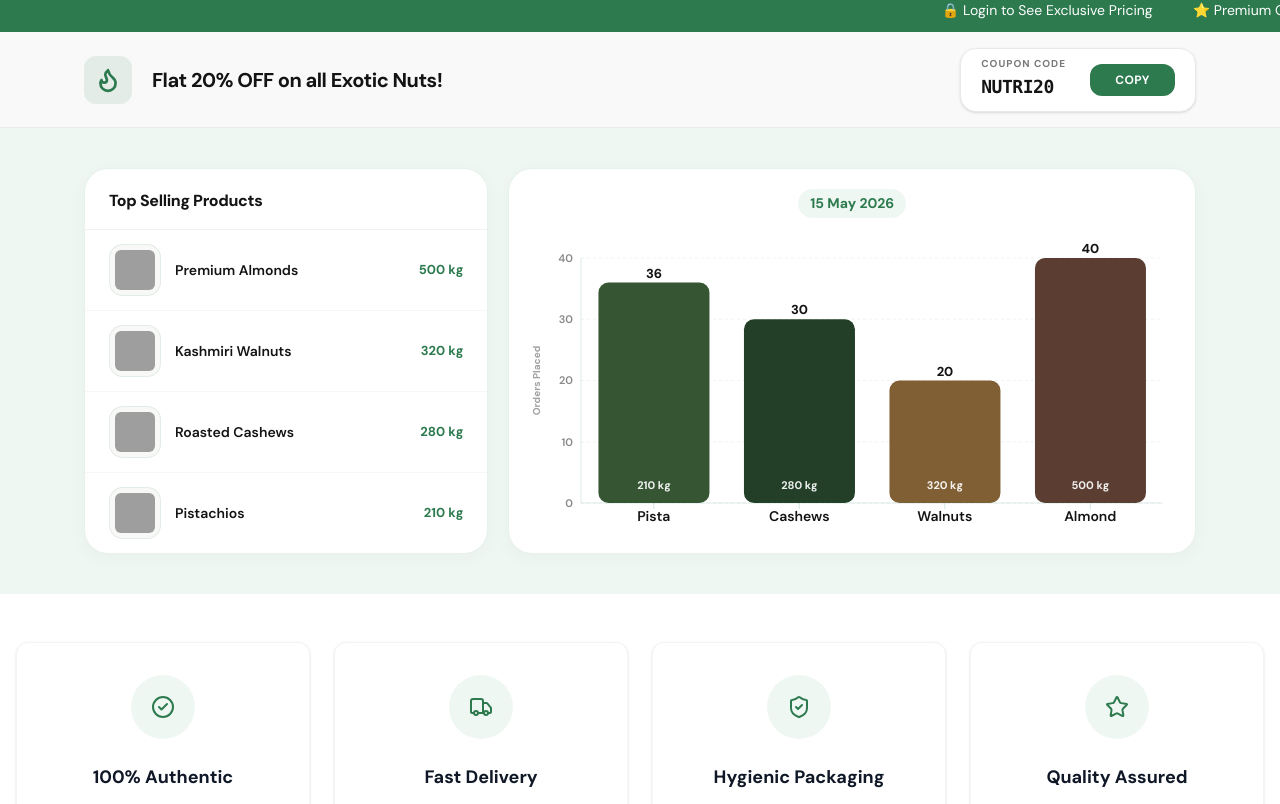
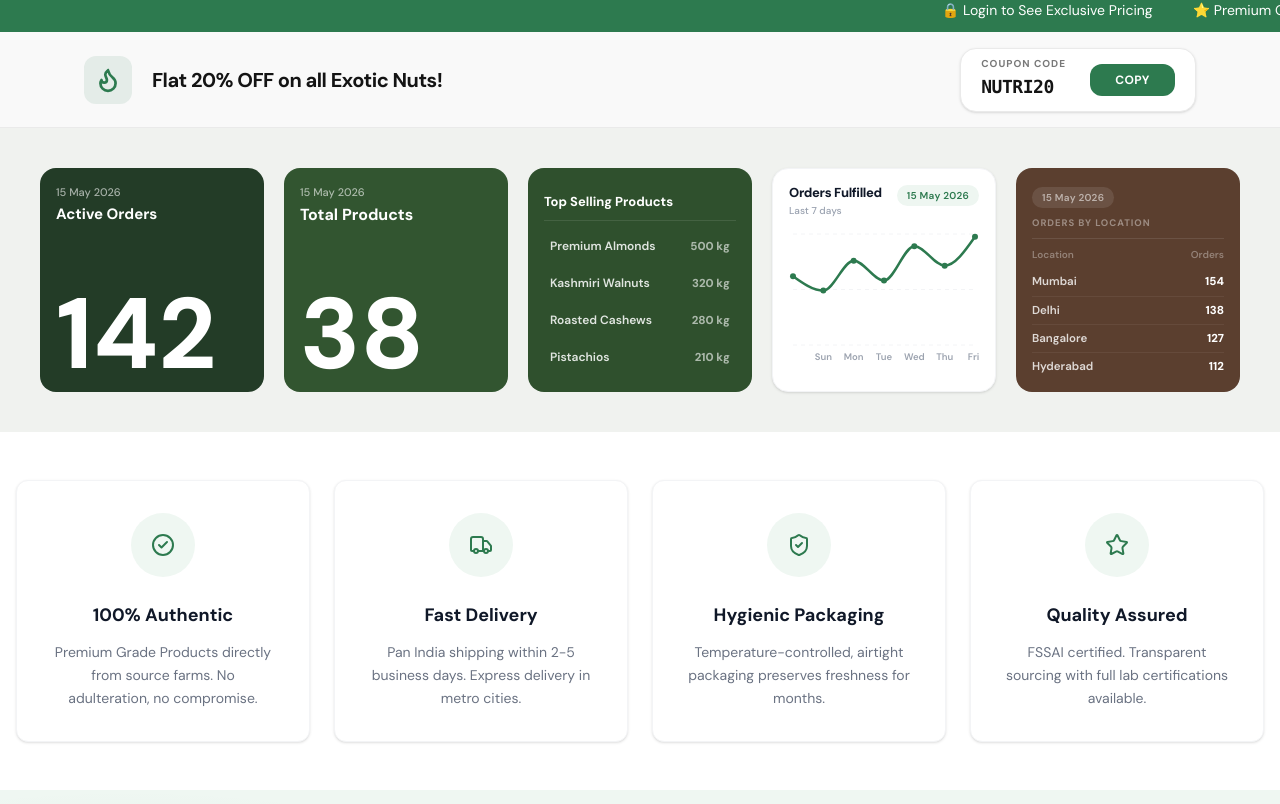
Before and after one commit to ipsitatech/New-Nutritiva, a React (Vite) app in the folder frontend/: page / in a window 1280 px wide. Shown: the part 876-1680 px from the top of the page. Built offline with nearby package versions, Linux system fonts and the light colour scheme; grey boxes are pictures that could not be loaded.

Commit message:
Stats Dashboard

```diff
--- a/frontend/src/components/StatsDashboard.jsx
+++ b/frontend/src/components/StatsDashboard.jsx
@@ -1,155 +1,273 @@
-import { useState } from "react";
 import {
-  BarChart,
-  Bar,
-  XAxis,
-  YAxis,
-  ResponsiveContainer,
-  LabelList,
-  Cell,
-  CartesianGrid,
+  LineChart, Line, XAxis, YAxis, Tooltip,
+  ResponsiveContainer, CartesianGrid,
 } from "recharts";
-
-// Import product images
-import almonds from "../assets/product_imgs/almonds.png";
-import walnuts from "../assets/product_imgs/walnuts.png";
-import cashews from "../assets/product_imgs/mixed_dryfruit.png"; // Using mixed for cashews as proxy
-import pistachios from "../assets/product_imgs/pistachios.png";
+import almondImg from "../assets/product_imgs/almonds.png";
+import walnutImg from "../assets/product_imgs/walnuts.png";
+import cashewImg from "../assets/product_imgs/cashews_bowl.png";
+import pistachioImg from "../assets/product_imgs/pistachios.png";
 
 /* ─────────────────────────────────────────────
    DATA
 ───────────────────────────────────────────── */
 
-const NUT_DATA = [
-  { name: "Pista",   orders: 36, kg: 210, color: "#355533" },
-  { name: "Cashews", orders: 30, kg: 280, color: "#233F28" },
-  { name: "Walnuts", orders: 20, kg: 320,  color: "#815F35" },
-  { name: "Almond",  orders: 40, kg: 500, color: "#5B3E31" },
+const today = new Date();
+const fmt = (d) =>
+  d.toLocaleDateString("en-GB", { day: "numeric", month: "short", year: "numeric" });
+const TODAY_STR = fmt(today);
+
+const ORDERS_DATA = (() => {
+  const base = [124, 98, 152, 116, 178, 143, 195];
+  return base.map((v, i) => {
+    const d = new Date(today);
+    d.setDate(d.getDate() - (6 - i));
+    return { day: d.toLocaleDateString("en-GB", { weekday: "short" }), orders: v };
+  });
+})();
+
+const ACTIVE_ORDERS = 142;
+const TOTAL_PRODUCTS = 38;
+
+const LOCATION_DATA = [
+  { city: "Mumbai",    orders: 154 },
+  { city: "Delhi",     orders: 138 },
+  { city: "Bangalore", orders: 127 },
+  { city: "Hyderabad", orders: 112 },
+  { city: "Chennai",   orders: 98  },
+  { city: "Pune",      orders: 84  },
+  { city: "Ahmedabad", orders: 67  },
+  { city: "Kolkata",   orders: 54  },
 ];
 
 const TOP_PRODUCTS = [
-  { name: "Premium Almonds",  qty: "500 kg", img: almonds },
-  { name: "Kashmiri Walnuts", qty: "320 kg", img: walnuts },
-  { name: "Roasted Cashews",  qty: "280 kg", img: cashews },
-  { name: "Pistachios",       qty: "210 kg", img: pistachios },
+  { name: "Premium Almonds",  qty: "500 kg", img: almondImg },
+  { name: "Kashmiri Walnuts", qty: "320 kg", img: walnutImg },
+  { name: "Roasted Cashews",  qty: "280 kg", img: cashewImg },
+  { name: "Pistachios",       qty: "210 kg", img: pistachioImg },
 ];
 
 /* ─────────────────────────────────────────────
-   SOLID ROUNDED BAR
+   DATE BADGE
 ───────────────────────────────────────────── */
 
-function SolidBar(props) {
-  const { x, y, width, height, color } = props;
-  if (!height || height <= 0) return null;
-  const r = Math.min(10, width / 2);
+function DateBadge({ light }) {
   return (
-    <rect
-      x={x} y={y} width={width} height={height}
-      rx={r} ry={r}
-      fill={color}
-    />
+    <span
+      className={`inline-block text-[10px] font-semibold px-2.5 py-[3px] rounded-full tracking-wide self-start shrink-0 ${
+        light ? "bg-[#eef6f1] text-[#2d7a4f]" : "bg-white/10 text-white/55"
+      }`}
+    >
+      {TODAY_STR}
+    </span>
   );
 }
 
 /* ─────────────────────────────────────────────
-   TOP SELLING PRODUCTS CARD
+   TOOLTIP
 ───────────────────────────────────────────── */
 
-function TopProductCard() {
+function SalesTooltip({ active, payload, label }) {
+  if (!active || !payload?.length) return null;
   return (
-    <div className="sd-card sd-top-card">
-      <div className="sd-top-header">
-        <h2 className="sd-top-title">Top Selling Products</h2>
-      </div>
-      <ul className="sd-product-list">
-        {TOP_PRODUCTS.map((p) => (
-          <li key={p.name} className="sd-product-row">
-            <div className="sd-product-icon">
-              <img src={p.img} alt={p.name} className="w-10 h-10 object-cover rounded-md" />
-            </div>
-            <span className="sd-product-row-name">{p.name}</span>
-            <span className="sd-product-row-qty">{p.qty}</span>
-          </li>
-        ))}
-      </ul>
+    <div className="bg-white border border-gray-100 rounded-lg py-1.5 px-2.5 shadow-lg">
+      <p className="text-[9px] text-gray-400 font-semibold mb-0.5">{label}</p>
+      <p className="text-[11px] font-extrabold text-[#2d7a4f]">{payload[0].value} orders</p>
     </div>
   );
 }
 
 /* ─────────────────────────────────────────────
-   BAR CHART CARD
+   CARD SHELL — shared wrapper
 ───────────────────────────────────────────── */
 
-function NutBarChart() {
-  const today = new Date();
-  const dateStr = today.toLocaleDateString("en-GB", {
-    day: "numeric", month: "short", year: "numeric",
-  });
+function Card({ bg, children, className = "", square = false }) {
+  return (
+    <div
+      className={`rounded-2xl p-4 flex flex-col min-h-0 overflow-hidden w-full ${square ? 'aspect-square' : 'h-full'} ${bg} ${className}`}
+    >
+      {children}
+    </div>
+  );
+}
 
+/* ─────────────────────────────────────────────
+   COL 1 — ACTIVE ORDERS
+───────────────────────────────────────────── */
+
+function ActiveOrdersCard() {
   return (
-    <div className="sd-card sd-chart-card">
-      <div className="sd-chart-header">
-        <span className="sd-date-label">{dateStr}</span>
+    <Card bg="bg-[#233C27]" square>
+      <div className="flex flex-col items-start w-full shrink-0">
+        <p className="text-[11px] font-medium text-white/60">{TODAY_STR}</p>
+        <p className="text-[15px] font-bold text-white mt-0.5">Active Orders</p>
       </div>
-      <div className="sd-chart-wrap">
-        <ResponsiveContainer width="100%" height="100%">
-          <BarChart
-            data={NUT_DATA}
-            margin={{ top: 32, right: 20, left: 20, bottom: 8 }}
-            barCategoryGap="12%"
+      <div className="flex-1 flex items-end justify-start min-h-0 w-full mt-2">
+        <p className="text-[80px] lg:text-[100px] font-extrabold text-white leading-none  -mb-2">
+          {ACTIVE_ORDERS}
+        </p>
+      </div>
+    </Card>
+  );
+}
+
+/* ─────────────────────────────────────────────
+   COL 2 — TOTAL PRODUCTS LISTED
+───────────────────────────────────────────── */
+
+function TotalProductsCard() {
+  return (
+    <Card bg="bg-[#325530]" square>
+      <div className="flex flex-col items-start w-full shrink-0">
+        <p className="text-[11px] font-medium text-white/60">{TODAY_STR}</p>
+        <p className="text-md font-bold text-white mt-0.5">Total Products</p>
+      </div>
+      <div className="flex-1 flex items-end justify-start min-h-0 w-full mt-2">
+        <p className="text-6xl lg:text-[100px] font-extrabold text-white leading-none  -mb-2">
+          {TOTAL_PRODUCTS}
+        </p>
+      </div>
+    </Card>
+  );
+}
+
+/* ─────────────────────────────────────────────
+   COL 3 — TOP SELLING PRODUCTS
+───────────────────────────────────────────── */
+
+function TopSellingCard() {
+  return (
+    <Card bg="bg-[#2F502D]" square>
+      {/* Header */}
+      <div className="shrink-0 mb-2">
+        <p className="text-[13px] font-bold text-white mt-2 mb-2">
+          Top Selling Products
+        </p>
+        <div className="h-px bg-white/10" />
+      </div>
+
+      {/* Product list — evenly fills remaining space */}
+      <ul className="flex flex-col flex-1 min-h-0 justify-around list-none">
+        {TOP_PRODUCTS.map((p) => (
+          <li
+            key={p.name}
+            className="flex items-center gap-2.5 px-1.5 py-1 rounded-xl hover:bg-white/8 transition-colors cursor-default"
           >
-            <CartesianGrid strokeDasharray="3 3" vertical={false} stroke="rgba(45,122,79,0.08)" />
+            {/* Image tile — covers fully */}
+            {/* <div className="w-9 h-9 shrink-0 rounded-xl overflow-hidden bg-white/10">
+              <img
+                src={p.img}
+                alt={p.name}
+                className="w-full h-full object-cover"
+              />
+            </div> */}
+            <p className="flex-1 text-[12px] font-semibold text-white/85 truncate min-w-0 leading-tight">
+              {p.name}
+            </p>
+            <span className="text-[11.5px] font-extrabold text-white/60 shrink-0 tabular-nums">
+              {p.qty}
+            </span>
+          </li>
+        ))}
+      </ul>
+    </Card>
+  );
+}
+
+/* ─────────────────────────────────────────────
+   COL 4 — ORDERS FULFILLED (Line Chart)
+───────────────────────────────────────────── */
+
+function QuickSalesCard() {
+  return (
+    <Card bg="bg-white border border-gray-100 shadow-sm" square>
+      {/* Header */}
+      <div className="flex items-start justify-between shrink-0 mb-3">
+        <div>
+          <p className="text-[13px] font-extrabold text-gray-900 tracking-tight leading-tight">
+            Orders Fulfilled
+          </p>
+          <p className="text-[10px] text-gray-400 font-medium mt-0.5">Last 7 days</p>
+        </div>
+        <DateBadge light />
+      </div>
+
+      {/* Chart — takes remaining height */}
+      <div className="flex-1 min-h-0 w-full">
+        <ResponsiveContainer width="100%" height="100%" minWidth={1} minHeight={1}>
+          <LineChart data={ORDERS_DATA} margin={{ top: 4, right: 4, left: -22, bottom: 0 }}>
+            <CartesianGrid vertical={false} stroke="#f3f4f6" strokeDasharray="4 4" />
             <XAxis
-              dataKey="name"
-              tickLine={{ stroke: "rgba(45,122,79,0.2)" }}
-              axisLine={{ stroke: "rgba(45,122,79,0.15)" }}
-              tick={{ fill: "#141414", fontSize: 14, fontWeight: 600 }}
-              interval={0}
+              dataKey="day"
+              tickLine={false}
+              axisLine={false}
+              tick={{ fill: "#9ca3af", fontSize: 9.5, fontFamily: "inherit", fontWeight: 600 }}
             />
             <YAxis
               tickLine={false}
-              axisLine={{ stroke: "rgba(45,122,79,0.15)" }}
-              tick={{ fill: "rgba(20,20,20,0.5)", fontSize: 11, fontWeight: 600 }}
-              width={40}
-              label={{
-                value: "Orders Placed",
-                angle: -90,
-                position: "insideLeft",
-                offset: -5,
-                style: {
-                  fill: "rgba(20,20,20,0.4)",
-                  fontSize: 10,
-                  fontWeight: 700,
-                  fontFamily: "inherit",
-                  textAnchor: "middle",
-                },
-              }}
+              axisLine={false}
+              tick={{ fill: "#d1d5db", fontSize: 9, fontFamily: "inherit" }}
+              width={26}
             />
-            <Bar
+            <Tooltip
+              content={<SalesTooltip />}
+              cursor={{ stroke: "#2d7a4f", strokeWidth: 1, strokeDasharray: "4 2" }}
+            />
+            <Line
+              type="monotone"
               dataKey="orders"
-              shape={(props) => (
-                <SolidBar {...props} color={NUT_DATA[props.index]?.color ?? "#2D7A4F"} />
-              )}
-              isAnimationActive={true}
-            >
-              {NUT_DATA.map((_, i) => <Cell key={i} />)}
-              <LabelList
-                dataKey="orders"
-                position="top"
-                style={{ fill: "#141414", fontSize: 13, fontWeight: 800, fontFamily: "inherit" }}
-              />
-              <LabelList
-                dataKey="kg"
-                position="insideBottom"
-                offset={14}
-                formatter={(v) => `${v} kg`}
-                style={{ fill: "rgba(255,255,255,0.92)", fontSize: 11, fontWeight: 700, fontFamily: "inherit" }}
-              />
-            </Bar>
-          </BarChart>
+              stroke="#2d7a4f"
+              strokeWidth={2.5}
+              dot={{ r: 3, fill: "#2d7a4f", strokeWidth: 0 }}
+              activeDot={{ r: 5, fill: "#1e5235", strokeWidth: 0 }}
+            />
+          </LineChart>
         </ResponsiveContainer>
       </div>
-    </div>
+    </Card>
+  );
+}
+
+/* ─────────────────────────────────────────────
+   COL 5 — ORDERS BY LOCATION
+───────────────────────────────────────────── */
+
+function LocationCard() {
+  return (
+    <Card bg="bg-[#5B3F2F]" square>
+      {/* Header */}
+      <div className="shrink-0 mb-2">
+        <DateBadge />
+        <p className="text-[9.5px] font-bold tracking-[0.1em] uppercase text-white/40 mt-2 mb-2">
+          Orders by Location
+        </p>
+        <div className="h-px bg-white/10" />
+      </div>
+
+      {/* Table — flex-1 with overflow hidden so it never escapes card */}
+      <div className="flex-1 min-h-0 overflow-hidden">
+        <table className="w-full text-left border-collapse h-full">
+          <thead className="shrink-0">
+            <tr>
+              <th className="pb-1.5 text-[10px] font-semibold text-white/35">Location</th>
+              <th className="pb-1.5 text-[10px] font-semibold text-white/35 text-right">Orders</th>
+            </tr>
+          </thead>
+          <tbody>
+            {LOCATION_DATA.map((l, idx) => (
+              <tr
+                key={l.city}
+                className={idx !== LOCATION_DATA.length - 1 ? "border-b border-white/[0.06]" : ""}
+              >
+                <td className="py-[5px] text-[11.5px] font-semibold text-white/80">{l.city}</td>
+                <td className="py-[5px] text-[11.5px] font-extrabold text-white text-right tabular-nums">
+                  {l.orders}
+                </td>
+              </tr>
+            ))}
+          </tbody>
+        </table>
+      </div>
+    </Card>
   );
 }
 
@@ -159,165 +277,15 @@ function NutBarChart() {
 
 export default function StatsDashboard() {
   return (
-    <>
-      <style>{`
-        @import url('https://fonts.googleapis.com/css2?family=Lora:wght@600;700&family=DM+Sans:wght@400;500;600;700;800&display=swap');
-
-        .sd-root {
-          width: 100%;
-          background: #eff7f2;
-          display: flex;
-          align-items: center;
-          justify-content: center;
-          padding: 40px 16px;
-          font-family: 'DM Sans', sans-serif;
-        }
-
-        .sd-shell {
-          width: 100%;
-          max-width: 290; /* Tailwind max-w-290 equivalent or handled by className */
-        }
-
-        .sd-top-row {
-          display: grid;
-          grid-template-columns: minmax(0, 1fr) minmax(0, 1.7fr);
-          gap: 20px;
-          align-items: stretch;
-        }
-
-        @media (max-width: 900px) {
-          .sd-top-row { grid-template-columns: 1fr; }
-        }
-
-        /* ── Card base ── */
-        .sd-card {
-          background: #ffffff;
-          border: 1px solid rgba(45,122,79,0.1);
-          border-radius: 24px;
-          overflow: hidden;
-          box-shadow: 0 4px 20px rgba(0,0,0,0.03);
-          min-width: 0;
-        }
-
-        /* ── Top Selling Card ── */
-        .sd-top-card {
-          display: flex;
-          flex-direction: column;
-        }
-
-        .sd-top-header {
-          padding: 20px 24px 16px;
-          border-bottom: 1px solid rgba(45,122,79,0.08);
-          flex-shrink: 0;
-        }
-
-        .sd-top-title {
-          font-size: 16px;
-          font-weight: 800;
-          color: #141414;
-          letter-spacing: -0.02em;
-        }
-
-        .sd-product-list {
-          list-style: none;
-          display: flex;
-          flex-direction: column;
-          flex: 1;
-        }
-
-        .sd-product-row {
-          display: flex;
-          align-items: center;
-          gap: 14px;
-          padding: 14px 24px;
-          border-bottom: 1px solid rgba(45,122,79,0.05);
-          transition: background 0.2s;
-          min-width: 0;
-        }
-
-        .sd-product-row:last-child {
-          border-bottom: none;
-        }
-
-        .sd-product-row:hover {
-          background: #eff7f2;
-        }
-
-        .sd-product-icon {
-          width: 52px;
-          height: 52px;
-          flex-shrink: 0;
-          display: flex;
-          align-items: center;
-          justify-content: center;
-          background: #f8f9f7;
-          border-radius: 14px;
-          border: 1px solid rgba(45,122,79,0.1);
-          overflow: hidden;
-        }
-
-        .sd-product-row-name {
-          flex: 1;
-          font-size: 14px;
-          font-weight: 600;
-          color: #141414;
-          white-space: nowrap;
-          overflow: hidden;
-          text-overflow: ellipsis;
-          min-width: 0;
-        }
-
-        .sd-product-row-qty {
-          font-size: 13px;
-          font-weight: 700;
-          color: #2D7A4F;
-          font-variant-numeric: tabular-nums;
-          flex-shrink: 0;
-        }
-
-        /* ── Bar Chart Card ── */
-        .sd-chart-card {
-          display: flex;
-          flex-direction: column;
-          padding: 20px 12px 12px;
-        }
-
-        .sd-chart-header {
-          display: flex;
-          justify-content: center;
-          margin-bottom: 8px;
-          flex-shrink: 0;
-        }
-
-        .sd-date-label {
-          font-family: 'DM Sans', sans-serif;
-          font-size: 14px;
-          font-weight: 700;
-          color: #2D7A4F;
-          background: #eff7f2;
-          padding: 4px 12px;
-          border-radius: 20px;
-        }
-
-        .sd-chart-wrap {
-          flex: 1;
-          height: 200px; /* Reduced height */
-          min-width: 0;
-        }
-
-        @media (max-width: 600px) {
-          .sd-chart-wrap { height: 180px; }
-        }
-      `}</style>
-
-      <div className="sd-root">
-        <div className="sd-shell max-w-290 mx-auto px-6">
-          <div className="sd-top-row">
-            <TopProductCard />
-            <NutBarChart />
-          </div>
-        </div>
+    <div className="min-h-1/2 w-full bg-[#f0f2ef] flex items-center justify-center px-4 md:px-8 lg:px-10 py-10 font-['DM_Sans',sans-serif]">
+      {/* All cards in one row as squares */}
+      <div className="w-full max-w-[1400px] grid grid-cols-2 md:grid-cols-3 xl:grid-cols-5 gap-4 lg:gap-5 items-stretch">
+        <ActiveOrdersCard />
+        <TotalProductsCard />
+        <TopSellingCard />
+        <QuickSalesCard />
+        <LocationCard />
       </div>
-    </>
+    </div>
   );
 }
```
